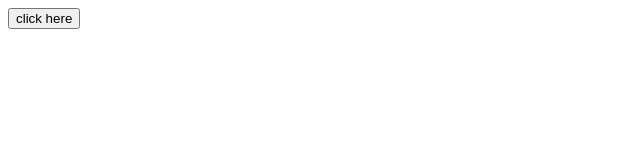
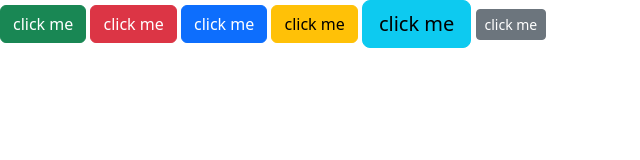
Before and after one commit to suryabhan29/7nov-bootstarp, a plain HTML site: page index.html in a window 1280 px wide. Shown: the whole page, without its empty margins (0-640 px from the left). Drawn offline with nearby package versions, Linux system fonts and the light colour scheme.

Commit message:
button color

```diff
--- a/index.html
+++ b/index.html
@@ -5,8 +5,17 @@
         <meta http-equiv="X-UA-Compatible" content="IE=edge">
         <meta name="viewport" content="width=device-width, initial-scale=1.0">
         <title>Bootstrap</title>
+        <link href="https://cdn.jsdelivr.net/npm/bootstrap@5.2.2/dist/css/bootstrap.min.css" rel="stylesheet" integrity="sha384-Zenh87qX5JnK2Jl0vWa8Ck2rdkQ2Bzep5IDxbcnCeuOxjzrPF/et3URy9Bv1WTRi" crossorigin="anonymous">
     </head>
+
     <body>
-        <button class="btn">click here</button>
+        <button class=" btn btn-success">click me</button>
+        <a href="#" class="btn btn-danger">click me</a>
+        <input type="button" class="btn btn-primary" value="click me" />
+        <input type="submit" class="btn btn-warning " value="click me" />
+
+        <button class="btn btn-info btn-lg">click me</button>
+        <a href="#" class="btn btn-secondary btn-sm">click me</a>
+        <script src="https://cdn.jsdelivr.net/npm/bootstrap@5.2.2/dist/js/bootstrap.bundle.min.js" integrity="sha384-OERcA2EqjJCMA+/3y+gxIOqMEjwtxJY7qPCqsdltbNJuaOe923+mo//f6V8Qbsw3" crossorigin="anonymous"></script>
     </body>
 </html>
```
